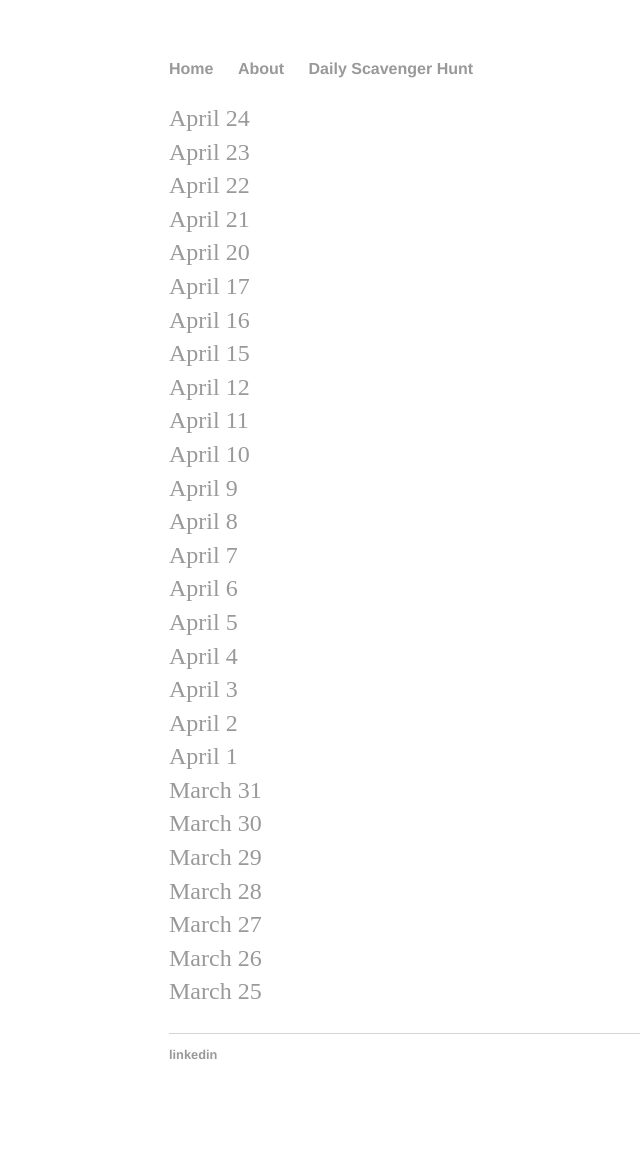
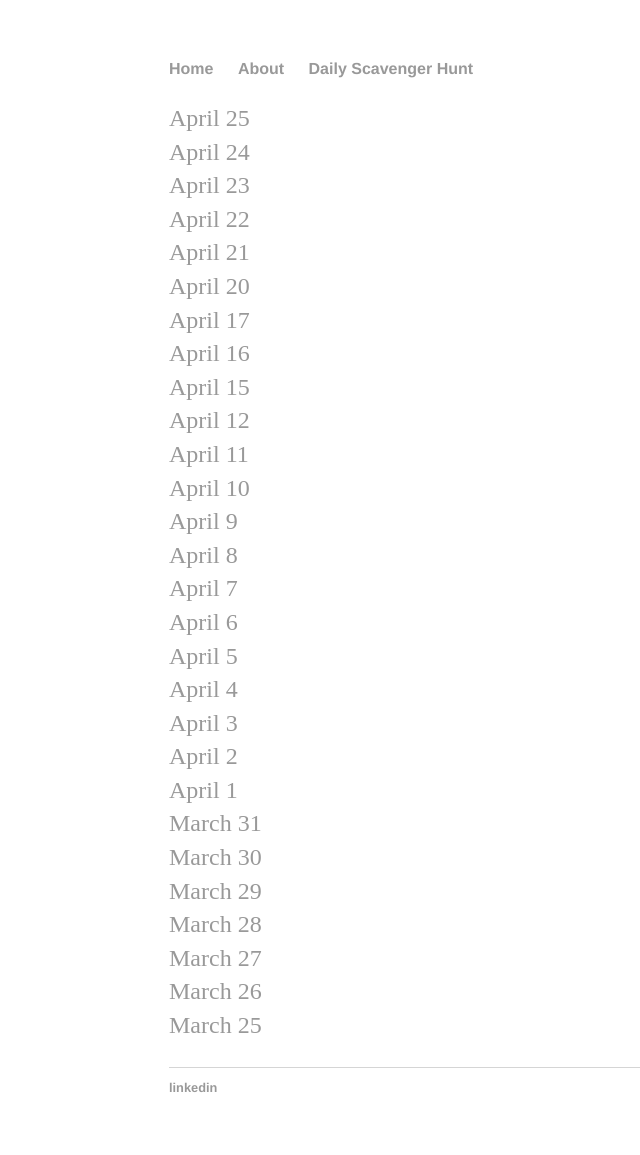
Before and after one commit to marisabrandt/marisabrandt.github.io, a Jekyll site: the page built from daily/index.html, in a window 1280 px wide. Shown: the whole page, without its empty margins (23-663 px from the left). Built offline with Jekyll 4.4.1, drawn with Linux system fonts in a browser that asks for light colours; before the commit the page ends 1122 px from its top, so only the background shows below that.

Commit message:
Update index.html

```diff
--- a/daily/index.html
+++ b/daily/index.html
@@ -4,6 +4,8 @@ title: Daily Walk Scavenger Hunt
 ---
 <div class="blurb">
 	<p>
+		<a href="https://forms.gle/du5Z4QFUnCJMgGwv5">April 25</a>
+		<br>
 		<a href="https://forms.gle/B3YGXN1pJR1Jagyq7">April 24</a>
 		<br>
 		<a href="https://forms.gle/1anRDEggpjTCvwGA9">April 23</a>
```
